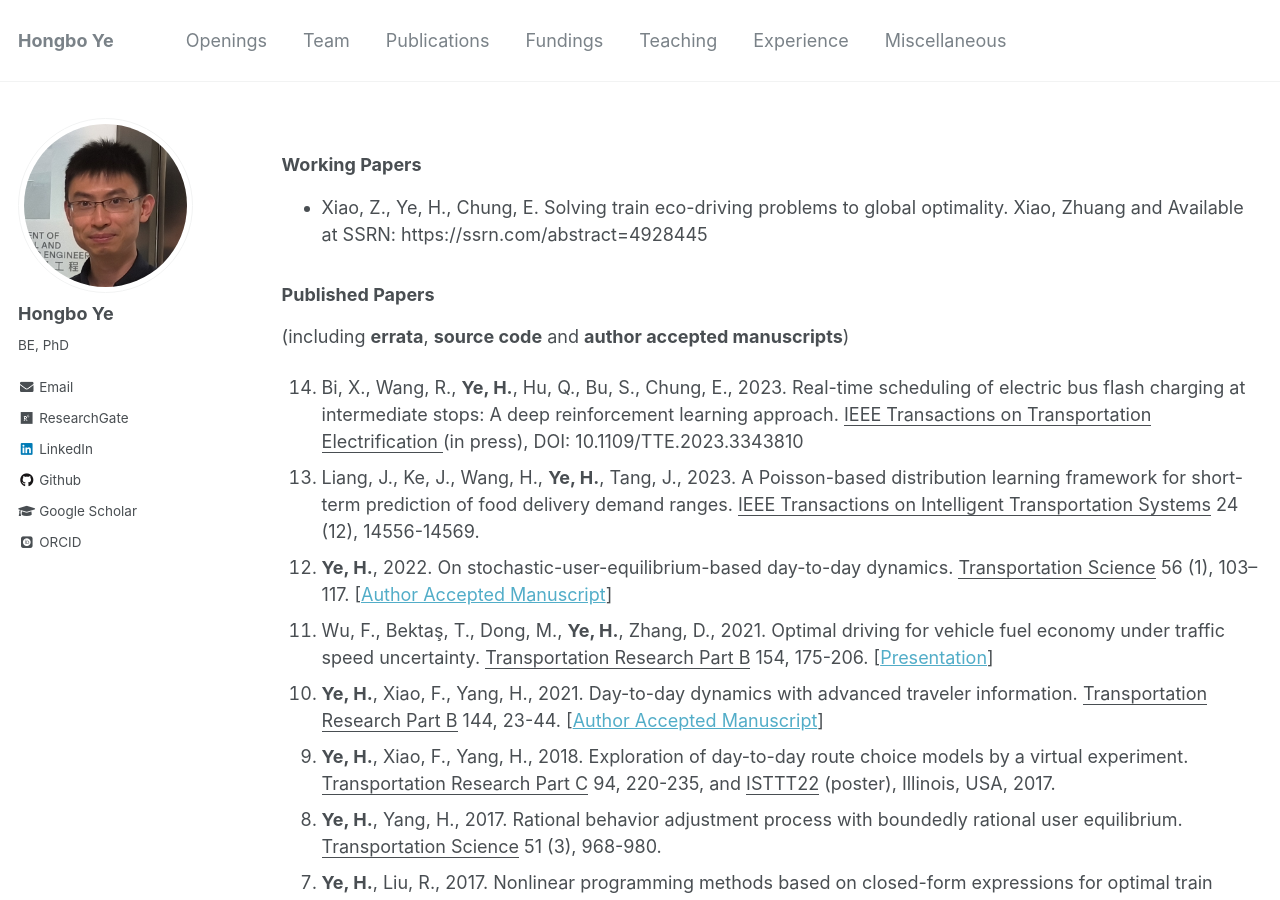
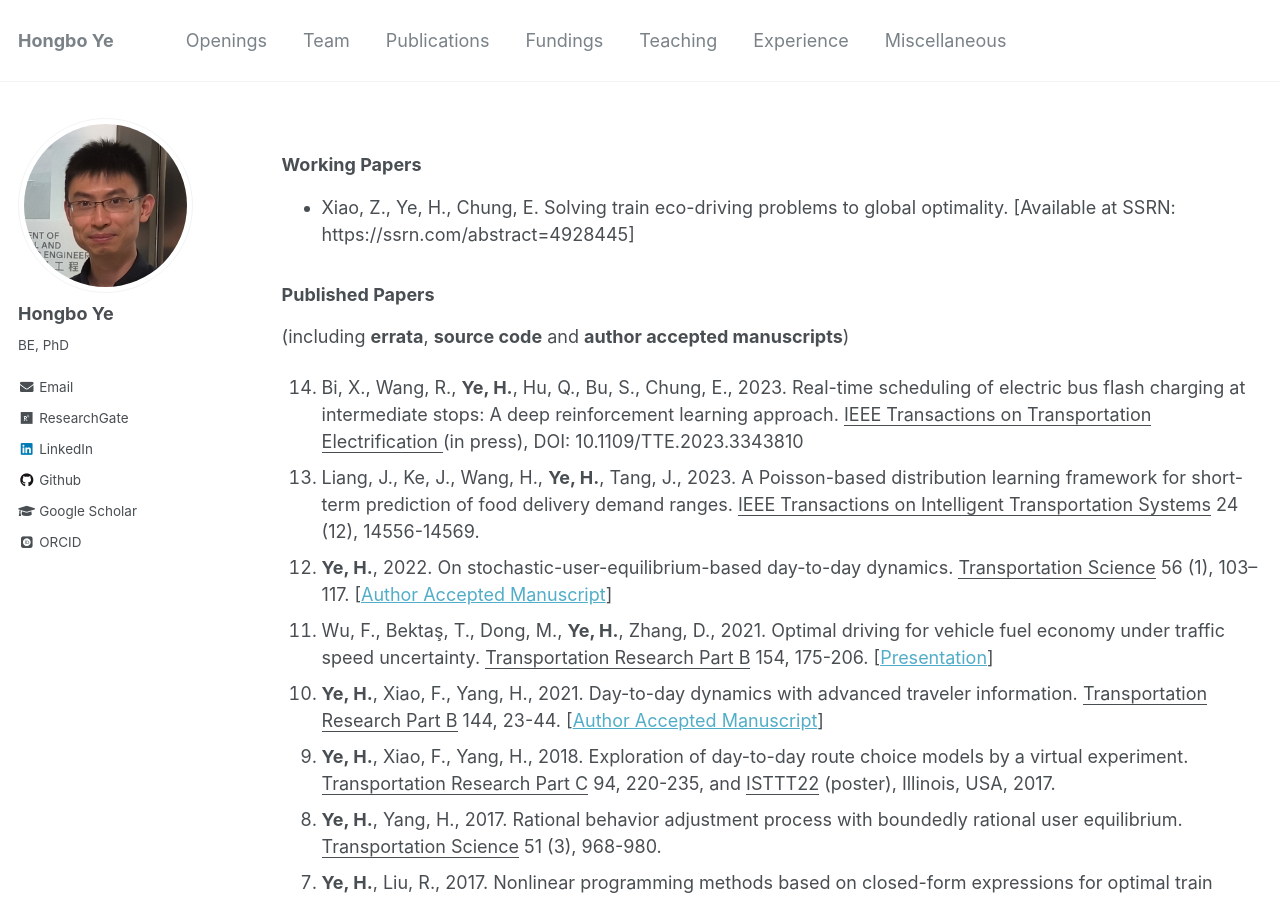
Before and after one commit to hb-ye/hb-ye.github.io, a Jekyll site: the page built from _pages/publications.md, in a window 1280 px wide and 900 px high. Built offline with Jekyll 4.4.1, drawn with Linux system fonts in a browser that asks for light colours; some web fonts are replaced.

Commit message:
Update publications.md

```diff
--- a/_pages/publications.md
+++ b/_pages/publications.md
@@ -16,7 +16,7 @@ author_profile: true
 {% endfor %}
 
 ### Working Papers
-- Xiao, Z., Ye, H., Chung, E. Solving train eco-driving problems to global optimality. Xiao, Zhuang and Available at SSRN: https://ssrn.com/abstract=4928445
+- Xiao, Z., Ye, H., Chung, E. Solving train eco-driving problems to global optimality. [Available at SSRN: https://ssrn.com/abstract=4928445]
 
 ### Published Papers
 (including **errata**, **source code** and **author accepted manuscripts**)
```
